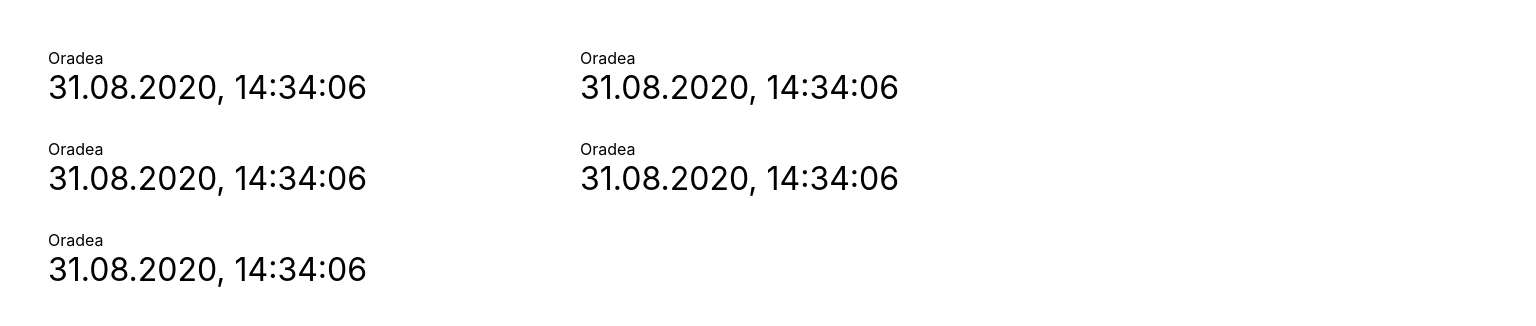
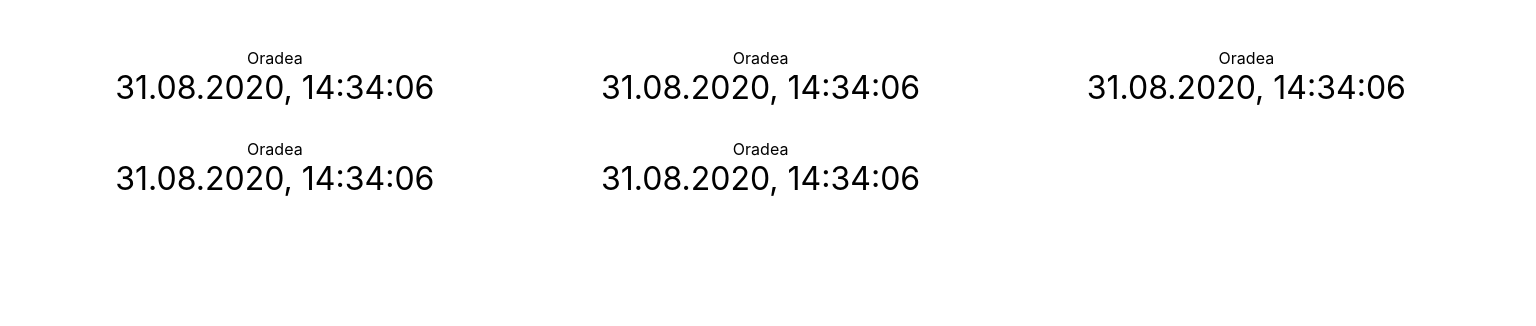
Before and after one commit to StefanNorbert/current_time, a React (Create React App) app: page / in a window 1536 px wide. Shown: the top 326 px of the page. Built offline with nearby package versions, Linux system fonts and the light colour scheme.

Commit message:
use flex for width

```diff
--- a/src/Components/Clock.css
+++ b/src/Components/Clock.css
@@ -1,6 +1,7 @@
 .clock {
-    margin: 1rem;
-    min-width: 500px;
+    flex-basis: 100%;
+    margin: 1rem 0;
+    text-align: center;
 }
 
 .clock__location {
@@ -10,3 +11,15 @@
 .clock__time {
     font-size: 2rem;
 }
+
+@media all  and (min-width: 1000px) {
+    .clock {
+        flex-basis: 50%;
+    }
+}
+
+@media all  and (min-width: 1500px) {
+    .clock {
+        flex-basis: 33%;
+    }
+}
--- a/src/Components/Clock.js
+++ b/src/Components/Clock.js
@@ -5,6 +5,7 @@ import './Clock.css';
 class Clock extends React.Component {
     constructor(props) {
         super(props);
+        //xxx todo find an API for this
         this.state = {
             time: new Date()
         };
```
Also changed, not shown: src/App.css (line endings or trailing spaces).
